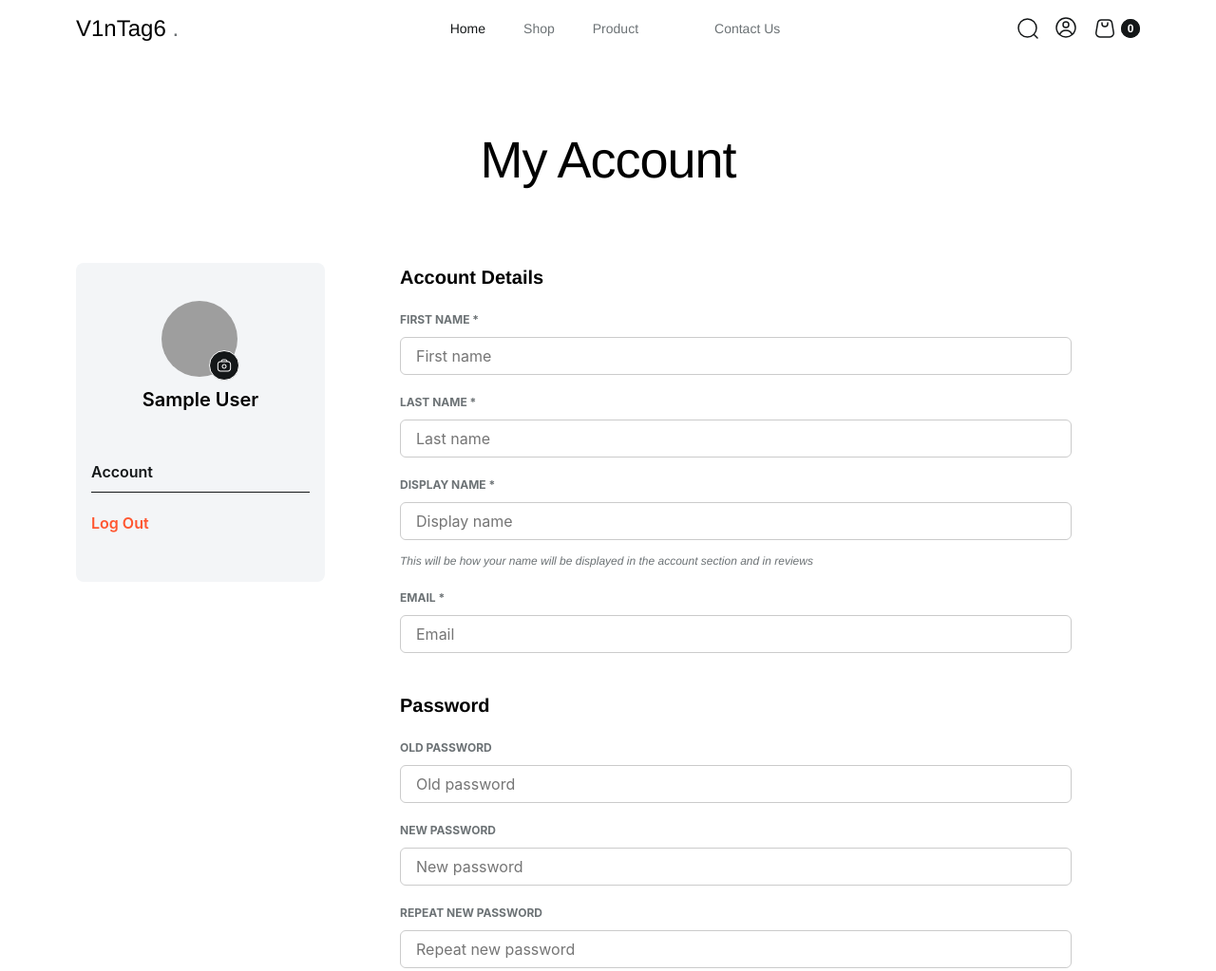
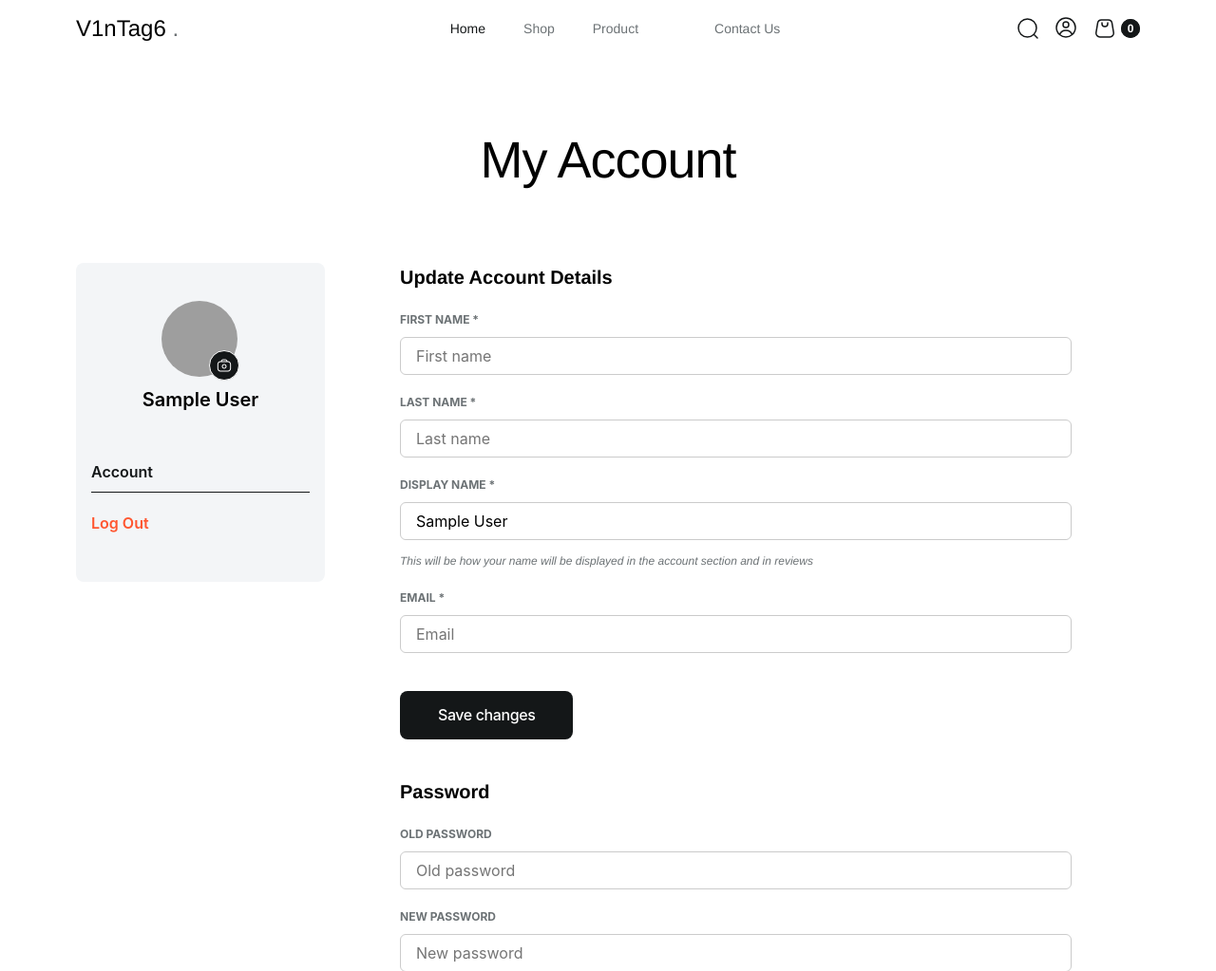
Before and after one commit to damchienthang/btl-python-web-quan-ao, a Flask app: page /profile in a window 1280 px wide; the page is wider, and only the part inside the window is pictured. Shown: the top 1023 px of that part at 95% size. Run offline with Flask 3, Linux system fonts and the light colour scheme; the visitor is signed in with stand-in values (Sample User, id 1); some libraries are stand-ins or nearby versions; grey boxes are pictures that could not be loaded.

Commit message:
Update profile.html

```diff
--- a/website/templates/profile.html
+++ b/website/templates/profile.html
@@ -109,7 +109,7 @@
           </div>
           <div class="detail">
             <div class="form">
-              <div class="text-wrapper-5">Account Details</div>
+              <div class="text-wrapper-5">Update Account Details</div>
               <div class="div-2">
                 <label class="text-wrapper-6" for="input-1">FIRST NAME *</label>
                 <div class="input"><input class="icon-input" placeholder="First name" type="text" id="input-1" /></div>
@@ -120,7 +120,10 @@
               </div>
               <div class="div-2">
                 <div class="display-name">DISPLAY NAME *</div>
-                <div class="input"><input class="icon-input" placeholder="Display name" type="text" /></div>
+                <div class="input">
+                  <input class="icon-input" placeholder="Display name" type="text" id="display-name-input"
+                    value="{{ session.display_name or session.full_name or '' }}" />
+                </div>
                 <p class="p">This will be how your name will be displayed in the account section and in reviews</p>
               </div>
               <div class="div-2">
@@ -128,6 +131,9 @@
                 <div class="input"><input class="icon-input" placeholder="Email" type="email" id="input-3" /></div>
               </div>
             </div>
+            <button class="show-more-wrapper" id="save-profile-btn">
+              <div class="show-more">Save changes</div>
+            </button>
             <div class="form">
               <div class="text-wrapper-5">Password</div>
               <div class="div-2">
@@ -253,6 +259,52 @@
                     alert('An error occurred while changing password.');
                 });
         });
+
+        // Xử lý lưu thông tin profile
+          document.getElementById('save-profile-btn').addEventListener('click', function () {
+            const firstName = document.getElementById('input-1').value;
+            const lastName = document.getElementById('input-2').value;
+            const displayName = document.getElementById('display-name-input').value;
+            const email = document.getElementById('input-3').value;
+
+            // Kiểm tra validation
+            if (!firstName || !lastName || !displayName || !email) {
+              alert('Please fill in all required fields!');
+              return;
+            }
+
+            // Gửi request đến server để cập nhật profile
+            fetch('{{ url_for("main.update_profile") }}', {
+              method: 'POST',
+              headers: {
+                'Content-Type': 'application/json',
+              },
+              body: JSON.stringify({
+                first_name: firstName,
+                last_name: lastName,
+                display_name: displayName,
+                email: email
+              })
+            })
+              .then(response => response.json())
+              .then(data => {
+                if (data.success) {
+                  alert('Profile updated successfully!');
+                  // Cập nhật tên hiển thị ngay lập tức
+                  document.getElementById('display-name').textContent = displayName;
+                  // Cập nhật session để khi reload vẫn giữ giá trị mới
+                  if (data.session_updated) {
+                    location.reload(); // Hoặc chỉ reload nếu cần
+                  }
+                } else {
+                  alert('Error: ' + data.message);
+                }
+              })
+              .catch(error => {
+                console.error('Error:', error);
+                alert('An error occurred while updating profile.');
+              });
+          });
     </script>
   </body>
 </html>
```
